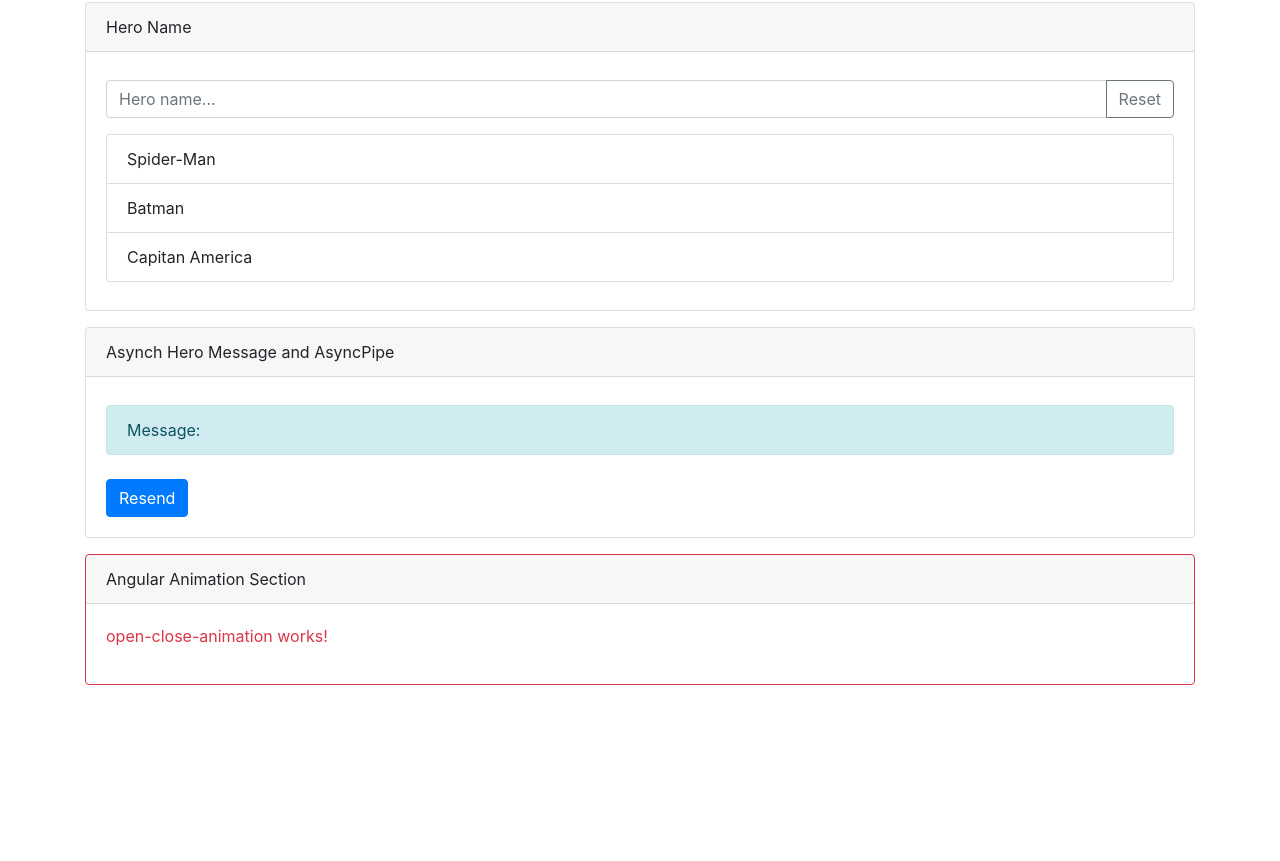
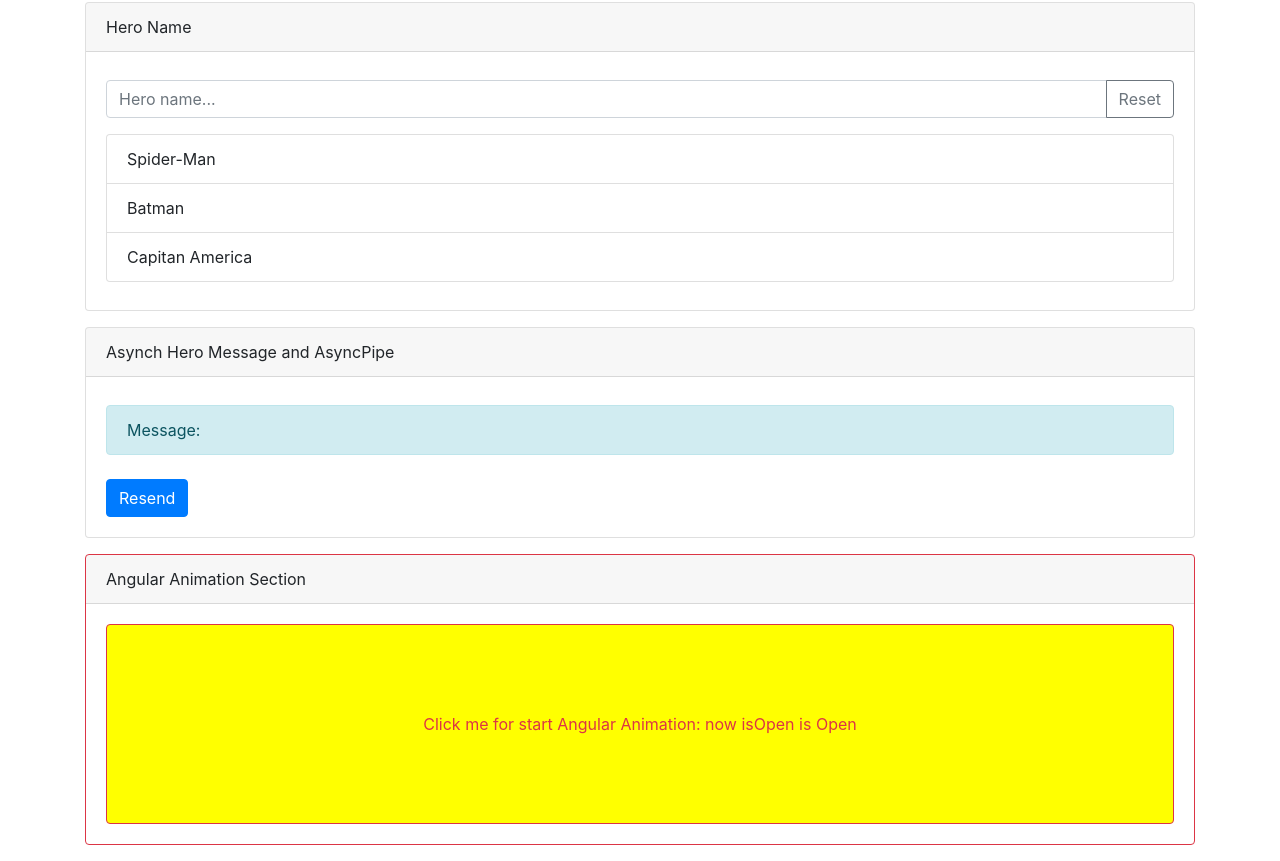
Before and after one commit to pavlovcoder/angular-multipurpose-application, an Angular app: page / in a window 1280 px wide. Shown: the part 3788-4649 px from the top of the page. Before the commit the page ends 4489 px from the top, so only its background shows below. Built offline with nearby package versions, Linux system fonts and the light colour scheme.

Commit message:
Commit #13

```diff
--- a/src/app/open-close-animation/open-close-animation.component.html
+++ b/src/app/open-close-animation/open-close-animation.component.html
@@ -1,3 +1 @@
-<p>
-  open-close-animation works!
-</p>
+<button [@openClose]="isOpen ? 'open' : 'closed'" type="button" class="btn btn-outline-danger btn-block" (click)="toggleStatus()">Click me for start Angular Animation: now isOpen is {{ isOpen ? 'Open' : 'Close' }}</button>
--- a/src/app/open-close-animation/open-close-animation.component.ts
+++ b/src/app/open-close-animation/open-close-animation.component.ts
@@ -6,14 +6,40 @@ import { trigger, state, style, animate, transition } from '@angular/animations'
   templateUrl: './open-close-animation.component.html',
   styleUrls: ['./open-close-animation.component.css'],
   animations: [
-
-  ]
+    trigger('openClose', [
+      state('open', style({
+        height: '200px',
+        opacity: 1,
+        backgroundColor: 'yellow'
+      })),
+      state('closed', style({
+        height: '100px',
+        opacity: 0.5,
+        backgroundColor: 'green'
+      })),
+      transition('* => closed', [
+        animate('1s')
+      ]),
+      transition('* => open', [
+        animate('0.5s')
+      ]),
+    ]),
+  ],
 })
 export class OpenCloseAnimationComponent implements OnInit {
+  public isOpen = true;
 
   constructor() { }
 
   ngOnInit() {
   }
 
+  public toggleStatus(): void {
+    this.isOpen = !this.isOpen;
+    console.log(this.isOpen);
+  }
+
 }
+
+// If the Angular Live Server isn't working, please using the command below for running on the watching mode:
+// ng serve --poll=1000 --port 3000 --open
```
